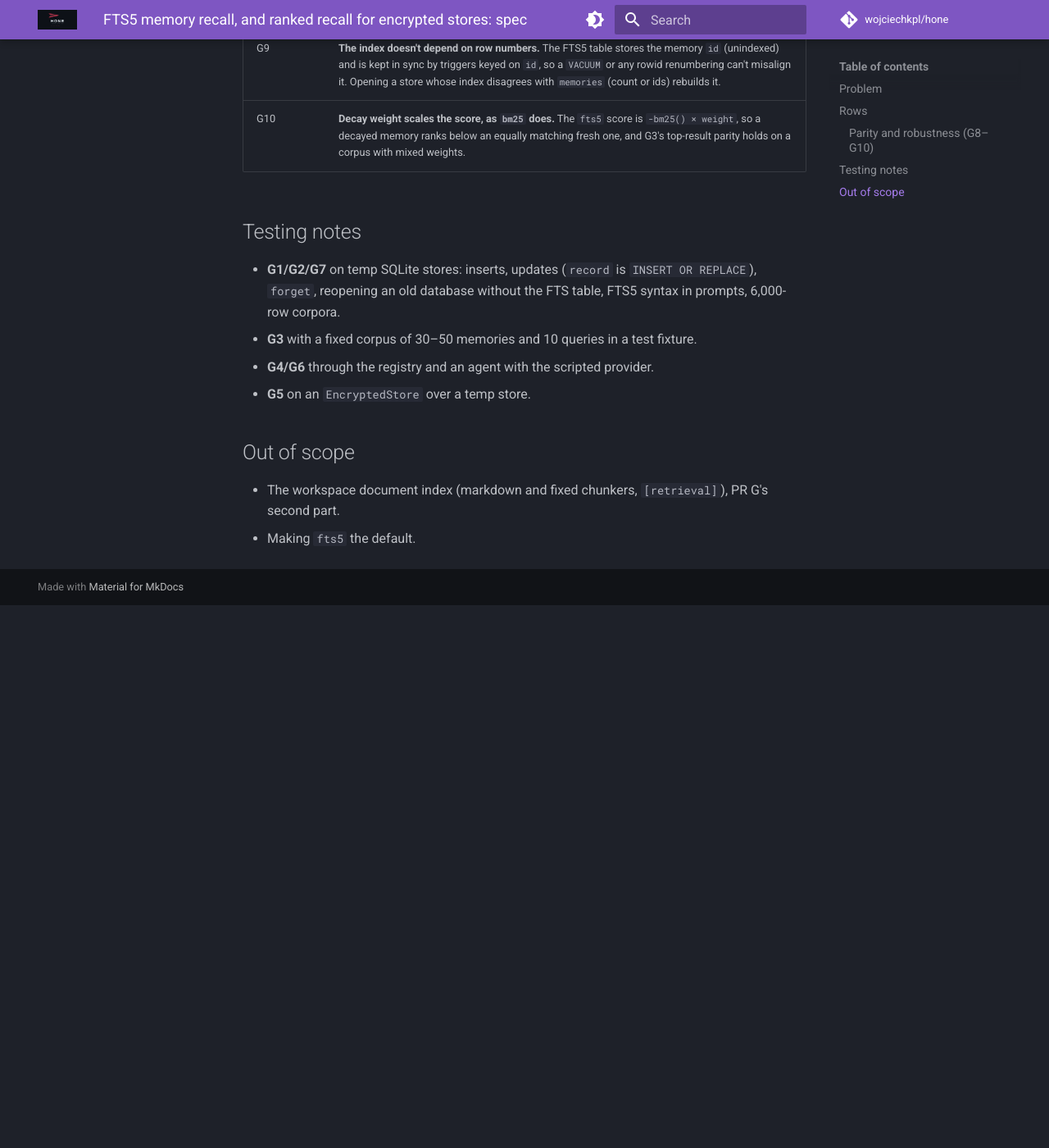
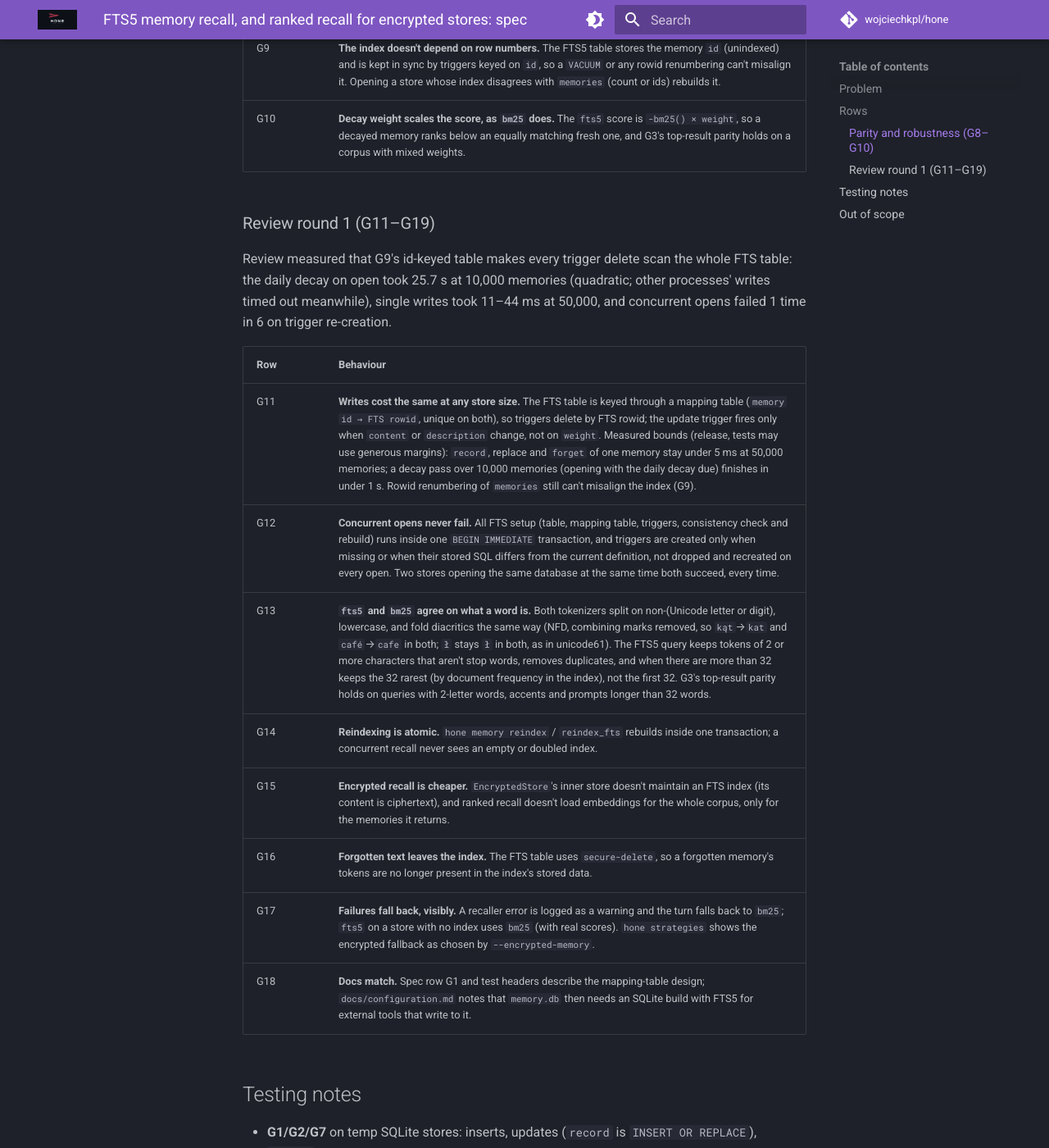
Before and after one commit to wojciechkpl/hone, an MkDocs documentation site: the page built from docs/plans/fts5-recall-spec.md, in a window 1280 px wide and 1400 px high, scrolled down 2004 px. Shown: the whole window at 82% size. Built offline with MkDocs 1.6.1 and Material for MkDocs 9.7.7, drawn with Linux system fonts in a browser that asks for light colours; comment, search, counter and statistics services are not loaded; before the commit the page ends 2742 px from its top, so only the background shows below that.

Commit message:
docs: FTS5 spec round 1 (G11–G18)

```diff
--- a/docs/plans/fts5-recall-spec.md
+++ b/docs/plans/fts5-recall-spec.md
@@ -41,6 +41,21 @@ Found while implementing G1–G7.
 | G9 | **The index doesn't depend on row numbers.** The FTS5 table stores the memory `id` (unindexed) and is kept in sync by triggers keyed on `id`, so a `VACUUM` or any rowid renumbering can't misalign it. Opening a store whose index disagrees with `memories` (count or ids) rebuilds it. |
 | G10 | **Decay weight scales the score, as `bm25` does.** The `fts5` score is `-bm25() × weight`, so a decayed memory ranks below an equally matching fresh one, and G3's top-result parity holds on a corpus with mixed weights. |
 
+### Review round 1 (G11–G19)
+
+Review measured that G9's id-keyed table makes every trigger delete scan the whole FTS table: the daily decay on open took 25.7 s at 10,000 memories (quadratic; other processes' writes timed out meanwhile), single writes took 11–44 ms at 50,000, and concurrent opens failed 1 time in 6 on trigger re-creation.
+
+| Row | Behaviour |
+|---|---|
+| G11 | **Writes cost the same at any store size.** The FTS table is keyed through a mapping table (`memory id → FTS rowid`, unique on both), so triggers delete by FTS rowid; the update trigger fires only when `content` or `description` change, not on `weight`. Measured bounds (release, tests may use generous margins): `record`, replace and `forget` of one memory stay under 5 ms at 50,000 memories; a decay pass over 10,000 memories (opening with the daily decay due) finishes in under 1 s. Rowid renumbering of `memories` still can't misalign the index (G9). |
+| G12 | **Concurrent opens never fail.** All FTS setup (table, mapping table, triggers, consistency check and rebuild) runs inside one `BEGIN IMMEDIATE` transaction, and triggers are created only when missing or when their stored SQL differs from the current definition, not dropped and recreated on every open. Two stores opening the same database at the same time both succeed, every time. |
+| G13 | **`fts5` and `bm25` agree on what a word is.** Both tokenizers split on non-(Unicode letter or digit), lowercase, and fold diacritics the same way (NFD, combining marks removed, so `kąt`→`kat` and `café`→`cafe` in both; `ł` stays `ł` in both, as in unicode61). The FTS5 query keeps tokens of 2 or more characters that aren't stop words, removes duplicates, and when there are more than 32 keeps the 32 rarest (by document frequency in the index), not the first 32. G3's top-result parity holds on queries with 2-letter words, accents and prompts longer than 32 words. |
+| G14 | **Reindexing is atomic.** `hone memory reindex` / `reindex_fts` rebuilds inside one transaction; a concurrent recall never sees an empty or doubled index. |
+| G15 | **Encrypted recall is cheaper.** `EncryptedStore`'s inner store doesn't maintain an FTS index (its content is ciphertext), and ranked recall doesn't load embeddings for the whole corpus, only for the memories it returns. |
+| G16 | **Forgotten text leaves the index.** The FTS table uses `secure-delete`, so a forgotten memory's tokens are no longer present in the index's stored data. |
+| G17 | **Failures fall back, visibly.** A recaller error is logged as a warning and the turn falls back to `bm25`; `fts5` on a store with no index uses `bm25` (with real scores). `hone strategies` shows the encrypted fallback as chosen by `--encrypted-memory`. |
+| G18 | **Docs match.** Spec row G1 and test headers describe the mapping-table design; `docs/configuration.md` notes that `memory.db` then needs an SQLite build with FTS5 for external tools that write to it. |
+
 ## Testing notes
 
 - **G1/G2/G7** on temp SQLite stores: inserts, updates (`record` is `INSERT OR REPLACE`), `forget`, reopening an old database without the FTS table, FTS5 syntax in prompts, 6,000-row corpora.
```
